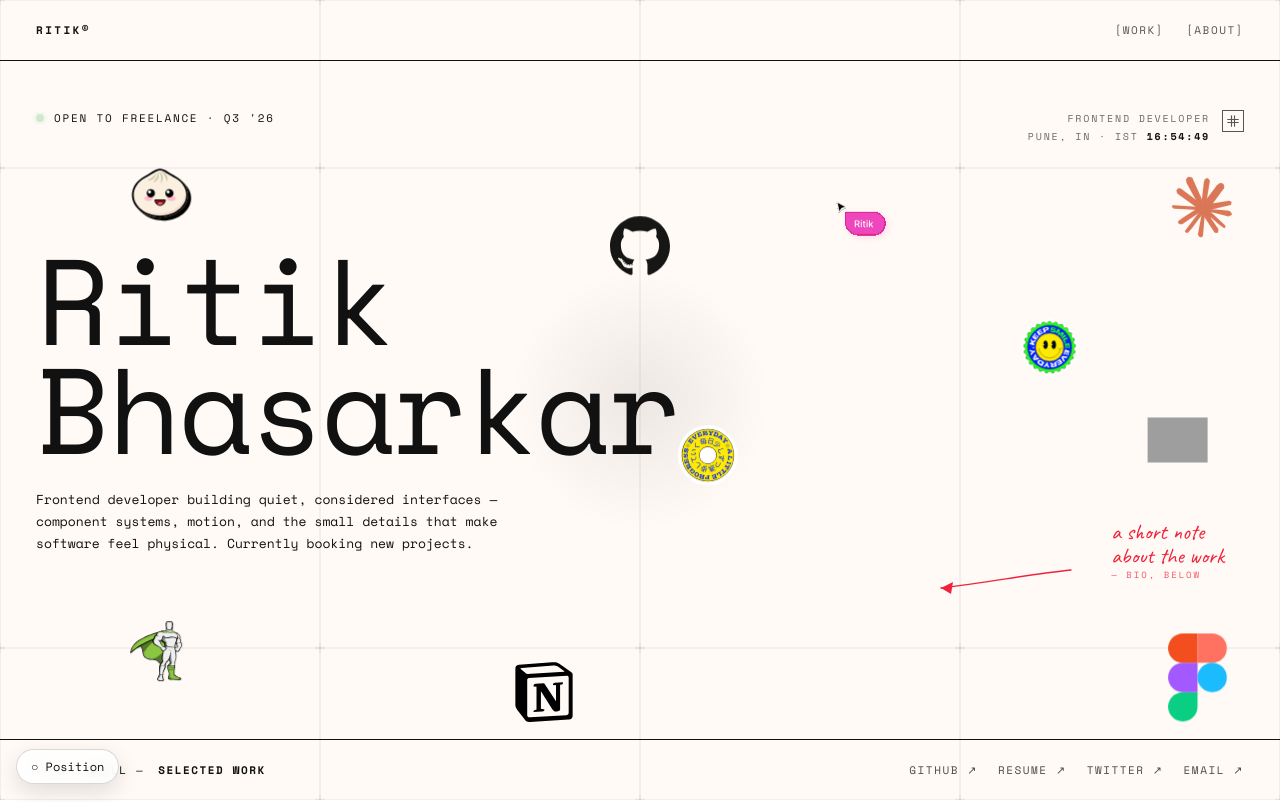
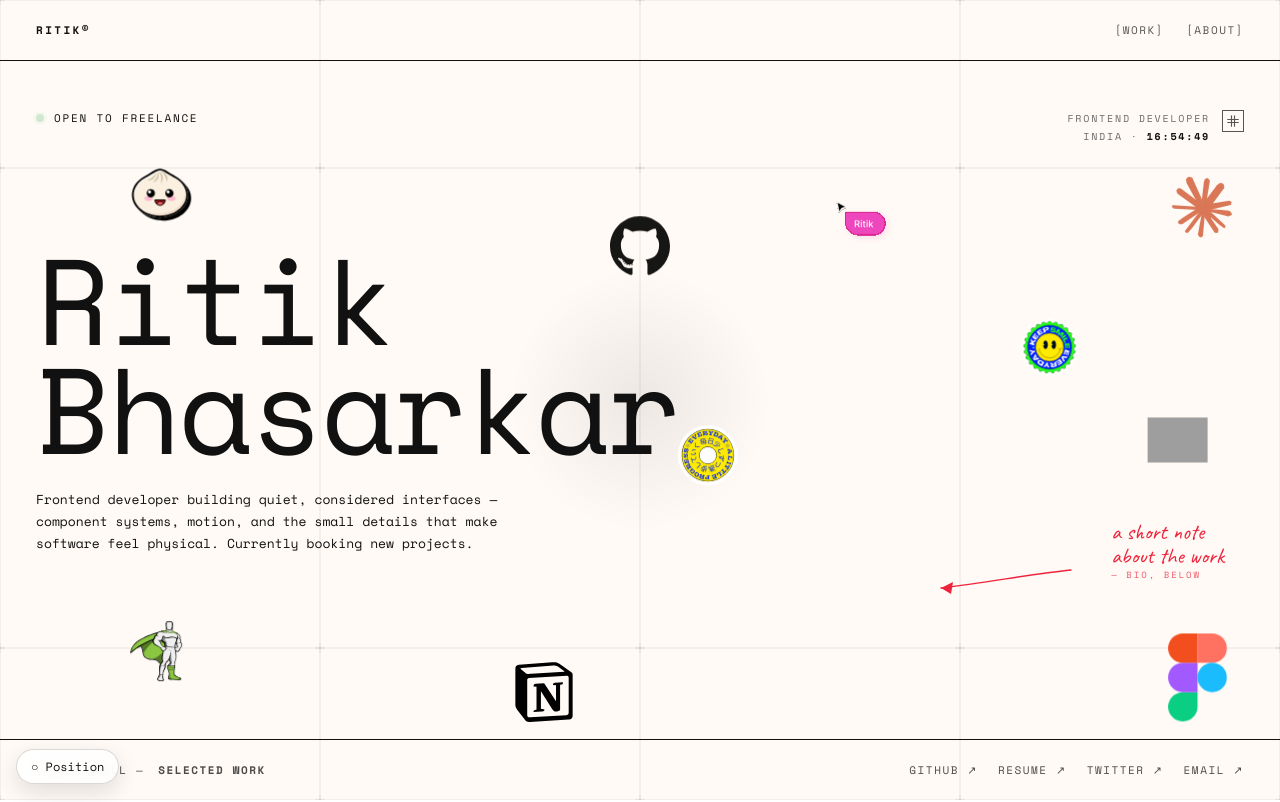
Before and after one commit to Ritik-Bhasarkar/ritik-personal, a Next.js app: page / in a window 1280 px wide. Shown: the top 802 px of the page. Built offline with nearby package versions, Linux system fonts and the light colour scheme; grey boxes are pictures that could not be loaded.

Commit message:
fix:layout position button for development

```diff
--- a/src/components/floating-assets/floating-assets.tsx
+++ b/src/components/floating-assets/floating-assets.tsx
@@ -11,8 +11,8 @@ import {
 import { playSound } from '@/lib/sound';
 import styles from './floating-assets.module.scss';
 
-// Flip to false (or delete the button block) once default positions are captured.
-const SHOW_CAPTURE_BUTTON = true;
+// Dev-only position-capture tool — excluded from production builds.
+const SHOW_CAPTURE_BUTTON = process.env.NODE_ENV !== 'production';
 
 const MODE_META: Record<AssetMode, { label: string; icon: React.ReactNode }> = {
 	chaos: {
--- a/src/sections/hero-section/availability-pill/availability-pill.tsx
+++ b/src/sections/hero-section/availability-pill/availability-pill.tsx
@@ -4,7 +4,7 @@ export default function AvailabilityPill() {
     return (
         <div className={styles['availability-pill']}>
             <span className={styles['availability-pill--blink']} />
-            Open to freelance · Q3 &apos;26
+            Open to freelance
         </div>
     );
 }
--- a/src/sections/hero-section/hero-footer/hero-footer.module.scss
+++ b/src/sections/hero-section/hero-footer/hero-footer.module.scss
@@ -19,6 +19,20 @@
         display: flex;
         align-items: center;
         gap: 14px;
+        padding: 0;
+        border: 0;
+        background: none;
+        color: inherit;
+        font: inherit;
+        letter-spacing: inherit;
+        text-transform: inherit;
+        cursor: pointer;
+        opacity: 0.75;
+        transition: opacity 0.2s;
+
+        &:hover {
+            opacity: 1;
+        }
     }
 
     &--scroll-arrow {
--- a/src/sections/hero-section/hero-footer/hero-footer.tsx
+++ b/src/sections/hero-section/hero-footer/hero-footer.tsx
@@ -1,13 +1,20 @@
+'use client';
+
+import { scrollToSection } from '@/lib/lenis';
 import links from '../../../../public/links.json';
 import styles from './hero-footer.module.scss';
 
 export default function HeroFooter() {
     return (
         <div className={styles['hero-footer']}>
-            <div className={styles['hero-footer--scroll']}>
+            <button
+                type="button"
+                className={styles['hero-footer--scroll']}
+                onClick={() => scrollToSection('#work-v2')}
+            >
                 <span className={styles['hero-footer--scroll-arrow']} />
                 Scroll — <b>Selected Work</b>
-            </div>
+            </button>
             <div className={styles['hero-footer--socials']}>
                 <a href={links.github} target="_blank" rel="noopener noreferrer"><span>GitHub</span> ↗</a>
                 <a href={links.resume} target="_blank" rel="noopener noreferrer"><span>Resume</span> ↗</a>
--- a/src/sections/hero-section/hero-meta/hero-meta.tsx
+++ b/src/sections/hero-section/hero-meta/hero-meta.tsx
@@ -28,7 +28,7 @@ export default function HeroMeta() {
                 <span>
                     Frontend Developer
                     <br />
-                    Pune, IN · IST <b className={styles['hero-meta--clock']}>{clock}</b>
+                    INDIA · <b className={styles['hero-meta--clock']}>{clock}</b>
                 </span>
                 <GridToggle />
             </div>
```
